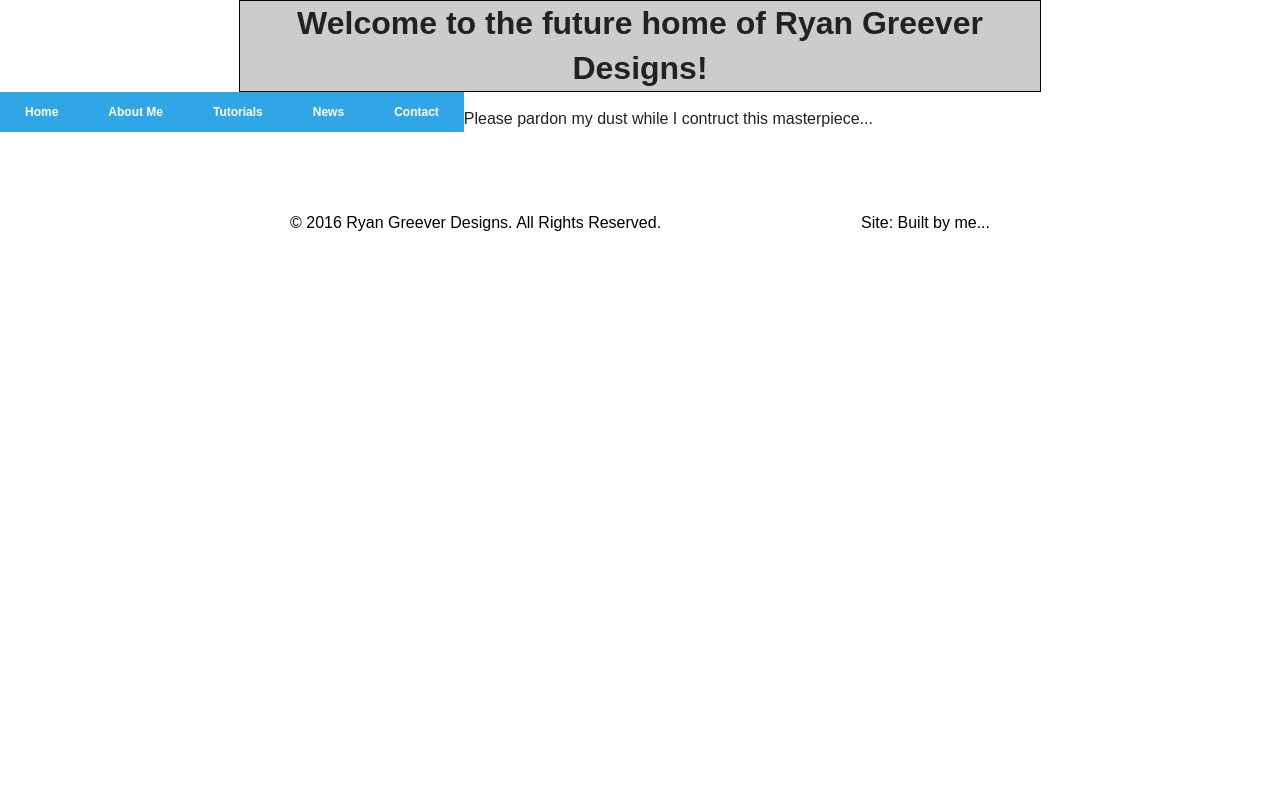
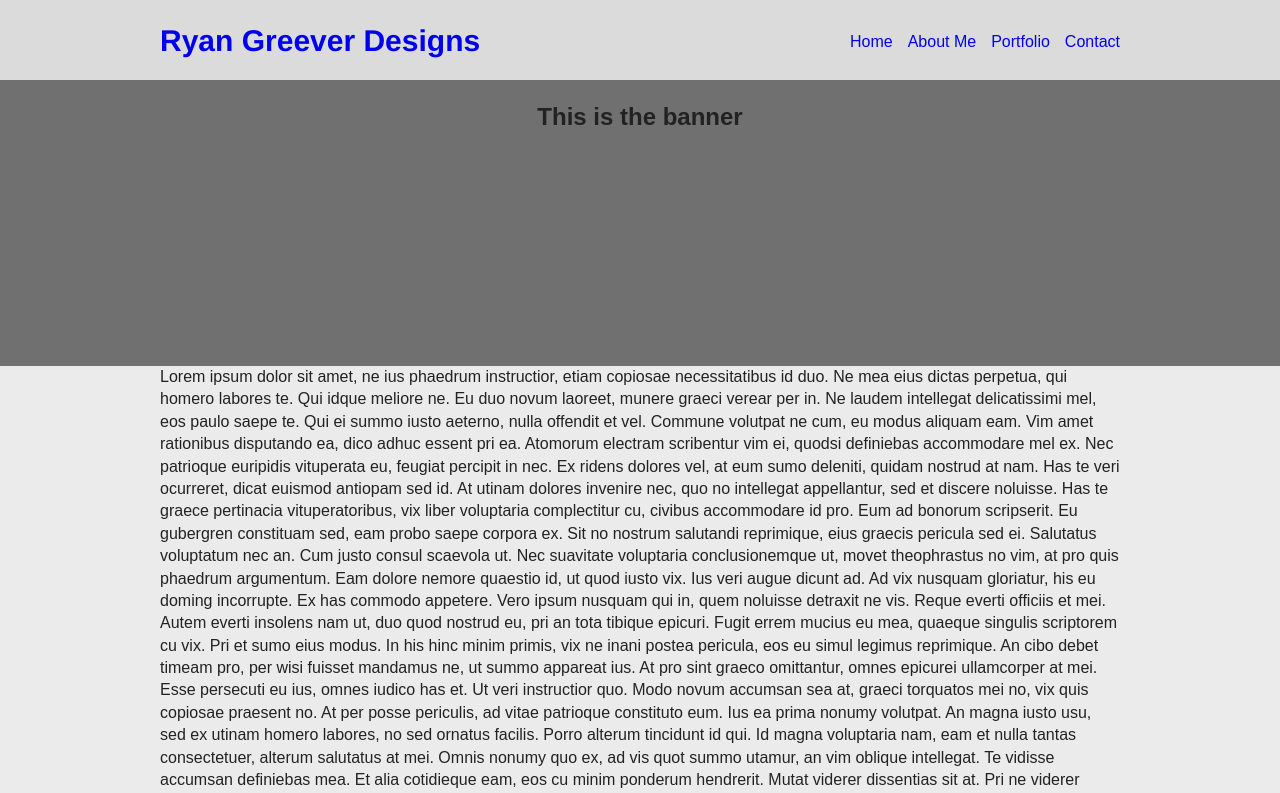
Before and after one commit to greevedogg/rgreever, a website: page dist/index.html in a window 1280 px wide. Shown: the top 793 px of the page. Drawn offline with nearby package versions, Linux system fonts and the light colour scheme.

Commit message:
changes to html and css

```diff
--- a/dist/css/main.css
+++ b/dist/css/main.css
@@ -95,102 +95,67 @@ textarea {
    Author's custom styles
    ========================================================================== */
 
-h1 {
-    background: #CCCCCC;
-    display: block;
-    border:1px solid #000000;
-    margin: auto;
-    max-width: 800px;
-    text-align: center;
+body {
+	text-align: center;
+	width: 100%;
+	margin: auto;
 }
 
-.center {
-    position: relative;
+.container {
+	width: 960px;
+	margin: 0 auto;
 }
 
-
-
-.dropdownmenu ul, .dropdownmenu li {
-    margin: 0;
-    padding: 0;
-}
-.dropdownmenu ul {
-    background: gray;
-    list-style: none;
-    width: 100%;
-}
-.dropdownmenu li {
-    float: left;
-    position: relative;
-    width:auto;
-}
-.dropdownmenu a {
-    background: #30A6E6;
-    color: #FFFFFF;
-    display: block;
-    font: bold 12px/20px sans-serif;
-    padding: 10px 25px;
-    text-align: center;
-    text-decoration: none;
-    -webkit-transition: all .25s ease;
-    -moz-transition: all .25s ease;
-    -ms-transition: all .25s ease;
-    -o-transition: all .25s ease;
-    transition: all .25s ease;
-}
-.dropdownmenu li:hover a {
-    background: #000000;
-}
-#submenu {
-    left: 0;
-    opacity: 0;
-    position: absolute;
-    top: 35px;
-    visibility: hidden;
-    z-index: 1;
-}
-li:hover ul#submenu {
-    opacity: 1;
-    top: 40px;  /* adjust this as per top nav padding top & bottom comes */
-    visibility: visible;
-}
-#submenu li {
-    float: none;
-    width: 100%;
-}
-#submenu a:hover {
-    background: #DF4B05;
-}
-#submenu a {
-    background-color:#000000;
+.header {
+	height: 80px;
+	background: #dbdbdb;
+	width: 100%;
+	z-index: 10;
+	margin: 0px;
+	position: fixed;
+	top: 0;
 }
 
-#footer {
-    background:#CCCCCC;
-    color:#000000;
-    margin: auto;
-    max-width: 800px;
-    bottom: 0;
+.logo {
+	float: left;
+	font-family: Helvetica;
+	font-size: 15px;
+	color: #fff;
 }
 
-#copywright {
-    color:#000000;
-    float: left;
-    padding: 50px;
+a {
+	text-decoration: none;
 }
 
-#credit {
-    float: right;
-    padding: 50px;
+li {
+	list-style: none;
+	float: left;
+	margin-left: 15px;
+	padding-top: 15px;
 }
 
+.nav {
+	float: right;
+}
+#banner {
+	width: 100%;
+	height: 500px;
+	position: fixed;
+	top: 80px;
+	background: #707070;
+}
 
+#content {
+	width: 100%;
+	position: relative;
+	top: 350px;
+	background: #ebebeb;
+	height: 1500px;
+}
 
-
-
-
-
-
+p {
+	text-align: left;
+}
 
 /* ==========================================================================
    Helper classes
--- a/dist/index.html
+++ b/dist/index.html
@@ -21,46 +21,72 @@
 
         <!-- Add your site or application content here -->
 
+       <div class="header">
+            <div class="container">
+            	<div class="logo">
+            		<h1><a href="#">Ryan Greever Designs</a></h1>
+                </div>
+                <div class="nav">
+                	<ul>
+                		<li><a href="#">Home</a></li>
+                		<li><a href="#">About Me</a></li>
+                		<li><a href="#">Portfolio</a></li>
+                		<li><a href="#">Contact</a></li>
+                	</ul>
+                </div>
+            </div>
+       </div>
+            <div id="banner">
+            	<h2>This is the banner</h2>
+            </div>
+      <div  id="content">
+            <div class="container">
+            	<p>Lorem ipsum dolor sit amet, ne ius phaedrum instructior, etiam copiosae necessitatibus id duo. Ne mea eius dictas perpetua, qui homero labores te. Qui idque meliore ne. Eu duo novum laoreet, munere graeci verear per in. Ne laudem intellegat delicatissimi mel, eos paulo saepe te.
 
-            <div>
-                <h1>Welcome to the future home of Ryan Greever Designs!</h1>
+ Qui ei summo iusto aeterno, nulla offendit et vel. Commune volutpat ne cum, eu modus aliquam eam. Vim amet rationibus disputando ea, dico adhuc essent pri ea. Atomorum electram scribentur vim ei, quodsi definiebas accommodare mel ex. Nec patrioque euripidis vituperata eu, feugiat percipit in nec. Ex ridens dolores vel, at eum sumo deleniti, quidam nostrud at nam. Has te veri ocurreret, dicat euismod antiopam sed id.
 
-            </div>
-            <div>
-            <nav class="dropdownmenu">
-                <ul>
-                    <li><a href="#">Home</a></li>
-                    <li><a href="#">About Me</a></li>
-                    <li><a href="#">Tutorials</a>
-                        <ul id="submenu">
-                            <li><a href="#">Rhino3d</a></li>
-                            <li><a href="#">Aspire</a></li>
-                            <li><a href="#">Fusion 360</a></li>
-                        </ul>
-                    </li>
-                    <li><a href="#">News</a></li>
-                    <li><a href="#">Contact</a></li>
-                </ul>
-            </nav>
+ At utinam dolores invenire nec, quo no intellegat appellantur, sed et discere noluisse. Has te graece pertinacia vituperatoribus, vix liber voluptaria complectitur cu, civibus accommodare id pro. Eum ad bonorum scripserit. Eu gubergren constituam sed, eam probo saepe corpora ex.
+
+ Sit no nostrum salutandi reprimique, eius graecis pericula sed ei. Salutatus voluptatum nec an. Cum justo consul scaevola ut. Nec suavitate voluptaria conclusionemque ut, movet theophrastus no vim, at pro quis phaedrum argumentum. Eam dolore nemore quaestio id, ut quod iusto vix. Ius veri augue dicunt ad.
+
+ Ad vix nusquam gloriatur, his eu doming incorrupte. Ex has commodo appetere. Vero ipsum nusquam qui in, quem noluisse detraxit ne vis. Reque everti officiis et mei. Autem everti insolens nam ut, duo quod nostrud eu, pri an tota tibique epicuri.
+
+ Fugit errem mucius eu mea, quaeque singulis scriptorem cu vix. Pri et sumo eius modus. In his hinc minim primis, vix ne inani postea pericula, eos eu simul legimus reprimique. An cibo debet timeam pro, per wisi fuisset mandamus ne, ut summo appareat ius. At pro sint graeco omittantur, omnes epicurei ullamcorper at mei.
+
+ Esse persecuti eu ius, omnes iudico has et. Ut veri instructior quo. Modo novum accumsan sea at, graeci torquatos mei no, vix quis copiosae praesent no. At per posse periculis, ad vitae patrioque constituto eum. Ius ea prima nonumy volutpat. An magna iusto usu, sed ex utinam homero labores, no sed ornatus facilis.
+
+ Porro alterum tincidunt id qui. Id magna voluptaria nam, eam et nulla tantas consectetuer, alterum salutatus at mei. Omnis nonumy quo ex, ad vis quot summo utamur, an vim oblique intellegat. Te vidisse accumsan definiebas mea. Et alia cotidieque eam, eos cu minim ponderum hendrerit. Mutat viderer dissentias sit at.
+
+ Pri ne viderer signiferumque, no mea solum zril. Ea atqui graeco antiopam mel, ne his malis doming accumsan. Cu oblique democritum eum, nec at vocibus reprehendunt. His ei aeque oporteat gloriatur, nec ex dolore argumentum.
+
+ Omnium habemus assentior sit ex, ad eum tale fastidii. Quo nostrum instructior at, et mei vero quodsi oporteat, vocent denique in eos. Utinam labitur scribentur no cum, id vidisse erroribus mea. Cu vel aeque regione gloriatur.
+
+ Nisl reformidans no vis, sint quidam regione sed ex. Vide constituam referrentur ei quo, mel id possim senserit instructior. Sed lucilius interpretaris eu. Libris mediocrem liberavisse ius te, eros illum philosophia eum te.
+
+ Euismod nominati vix ea, has cu electram adversarium. Vel elit epicuri cu, cu sed omnis facete impedit. Consul officiis sed ei. Modus intellegebat quo an, nec nibh dolores petentium eu. Ne pri graece consulatu torquatos, ea vis iriure omittantur. Pri posse verear option cu.
+
+ Sea an quot solum, sit at nostrud laboramus, epicurei sensibus pro et. Ex eum adhuc partiendo, pro simul dissentiunt complectitur ea. Id maiorum inimicus eam, vis cu causae meliore comprehensam. Vix in reque tamquam efficiantur, consulatu philosophia ei vis. Discere platonem ocurreret an qui.
+
+ In singulis volutpat eum. Ad pri noster accommodare, ne vis decore equidem, his partem vocibus ei. Ut nostrud aliquid constituto nam, natum putant cu mea. Pro saepe disputando id. Ut has solet persecuti. Quo no semper facilis reprehendunt.
+
+ In his dolorum nominati, vel in idque epicurei invidunt, est inani homero et. Deleniti persequeris et eos. Tantas tritani ea usu, ne mel facilisi splendide. Id mea novum virtute quaerendum, at omnis fugit denique pri, cu novum voluptua expetenda his. Atqui docendi interpretaris no sea.
+
+ Vix legendos patrioque reprimique an. Vim fastidii facilisi instructior eu, te copiosae probatus democritum cum. Nec vitae nostrud epicuri an, qui te everti assueverit interpretaris, mundi nominavi perpetua an ius. Numquam nominati cum te. Vis et veritus habemus elaboraret, eos tale intellegat incorrupte et. Te novum tritani usu, cum ne facete quaerendum conclusionemque, novum percipit ius et.
+
+ At convenire sapientem theophrastus vix, cu adhuc praesent urbanitas vis, impedit indoctum intellegat has te. Stet illum errem quo no. Harum ludus in sed, ea vim albucius interpretaris. Sea ne omnes democritum. Ea vidit scriptorem his. An qui voluptaria scriptorem, adipisci consulatu vel ut.
+
+ Vel eu diam reque comprehensam, ei pri nulla zril fastidii. Mucius menandri interpretaris an nam, alii insolens vituperatoribus ei quo, nam quis summo quaestio cu. Nostrud apeirian postulant cu ius, quot clita causae in quo. Sanctus prodesset pri eu. Has omnis errem an, eam eu nominavi assentior. No sea congue expetenda corrumpit, justo expetendis at mei. Timeam ceteros at est, ut primis maiorum scaevola vel.
+
+ Eu duo unum error sapientem. Mea temporibus theophrastus id. At his ullum blandit, et vim platonem sadipscing. Facer efficiendi ei his, solum audire usu ei, his id vidit tibique. Tibique fabellas constituam in cum, an mel omnes debitis eligendi.
+
+ Constituam deterruisset usu ut, elit putant postulant sea no, brute intellegat moderatius ut pro. Ex principes adversarium quo, qui idque dolorum te, usu alia viderer meliore cu. Pro eu inani conceptam, prima malis repudiandae pro ne. Dicit tacimates ius ei. Ut cum tale volutpat, vix an labores aliquando accommodare.
+
+ Praesent evertitur pri cu, mel ipsum iudico ubique ex, ad altera tacimates scripserit vix. In mea elitr erroribus, eu rebum euripidis similique cum. Ea dolore eleifend mandamus mel. Sit eu iudico delenit, in duo soleat suscipit. Suscipit accommodare te vim. Sit assum audire in.
+
+ Nec doming liberavisse ut, ex error inimicus sed, sea quaeque nusquam tacimates eu. Eam postea nostrud gubergren in. Quot atqui munere ut nec. Vix apeirian intellegam deterruisset te. Ne cum.</p>
             </div>
 
-            <div class="center">
-                <p>Please pardon my dust while I contruct this masterpiece...</p>
-            </div>
-
-            <footer id="footer" class="col-full">
-                <div id="copywright" class="col-left">
-                <p>&copy; 2016 Ryan Greever Designs. All Rights Reserved.</p>
-                </div>
-                <div id="credit" class="col-left">
-                <p> Site: Built by me...</p>
-                </div>
-
-
-
-            </footer>
-
-
+       </div>
 
         <script src="https://code.jquery.com/jquery-1.12.4.min.js"></script>
         <script>window.jQuery || document.write('<script src="js/vendor/jquery-1.12.4.min.js"><\/script>')</script>
```
